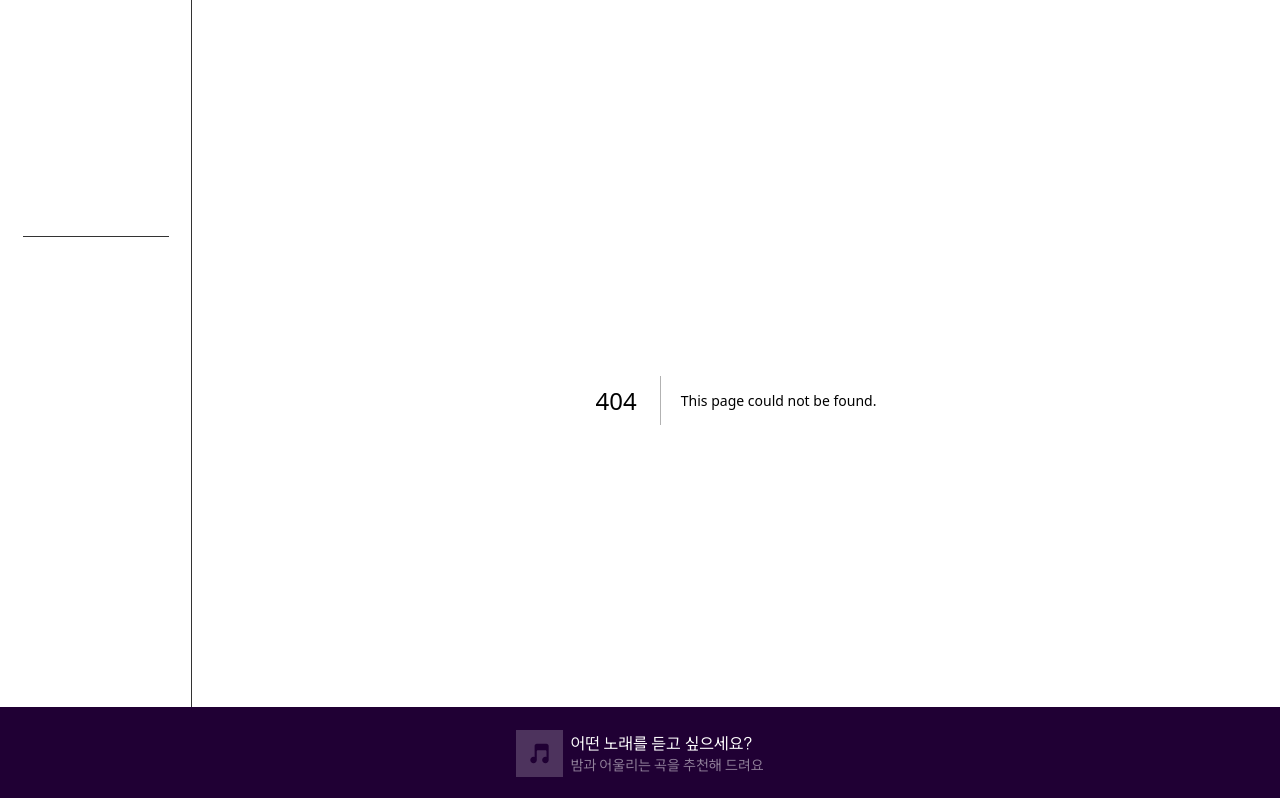
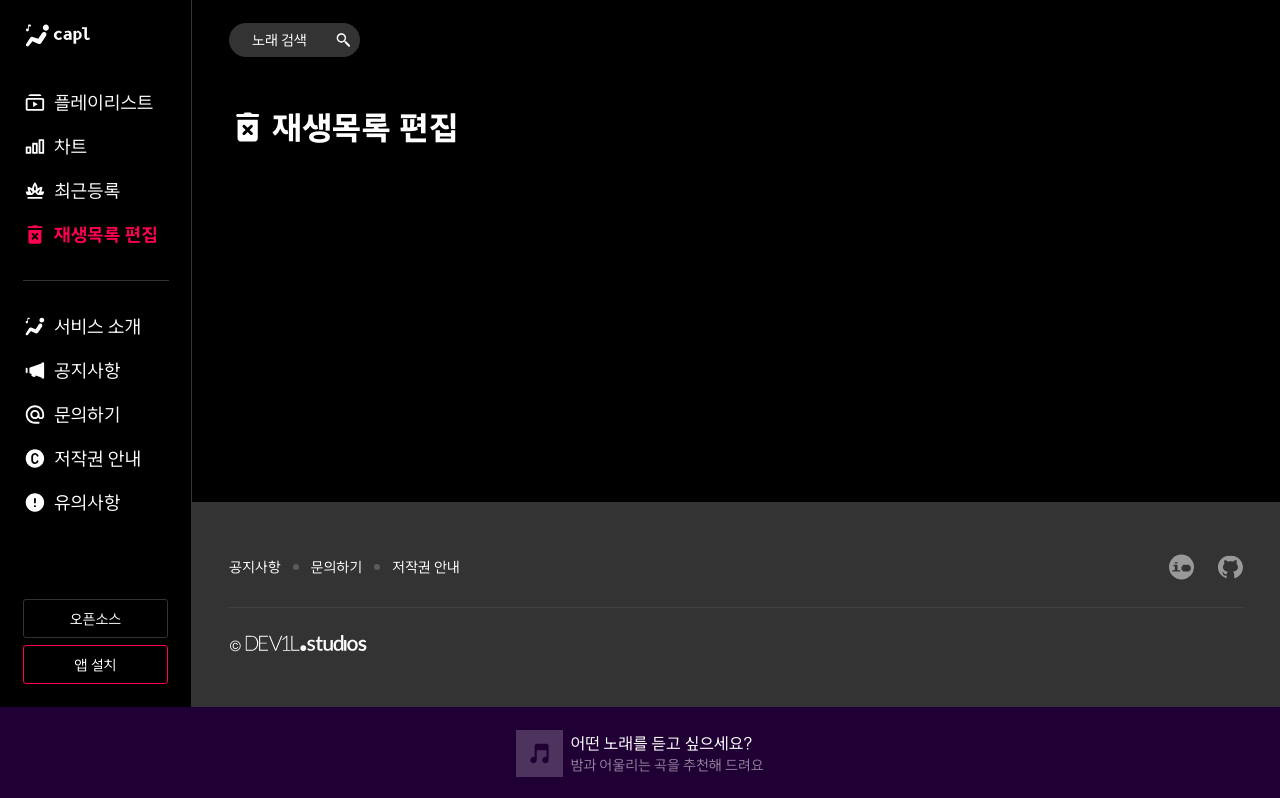
Before and after one commit to naninyang/capl, a Next.js app: page /custom in a window 1280 px wide. Before the commit this address had no page. Shown: the top 798 px of the page. Built offline with nearby package versions, Linux system fonts and the light colour scheme.

Commit message:
Add Custom page

```diff
--- a/components/Icons.tsx
+++ b/components/Icons.tsx
@@ -193,6 +193,28 @@ export function NewlyDefaultMenuIcon() {
     <svg width="25" height="24" viewBox="0 0 25 24" fill="none" xmlns="http://www.w3.org/2000/svg">
       <path
         d="M12.9766 3C9.97656 6 9.97656 10 9.97656 10C9.97656 10 7.97656 8 4.97656 8C4.97656 11 5.97656 13 5.97656 13H2.97656C2.97656 15 3.97656 16 4.97656 17H9.97656L12.9766 14L15.9766 17H20.9766C21.9766 16 22.9766 15 22.9766 13H19.9766C19.9766 13 20.9766 11 20.9766 8C17.9766 8 15.9766 10 15.9766 10C15.9766 10 15.9766 6 12.9766 3ZM12.9746 6.36328C13.9386 8.22628 13.9766 9.985 13.9766 10V12.1719L12.9766 11.1719L11.9766 12.1719V10C11.9766 9.977 12.0116 8.22428 12.9746 6.36328ZM7.26367 10.5547C8.07267 10.9507 8.5605 11.4131 8.5625 11.4141L10.6484 13.5L9.19141 14.957L7.76562 12.1055C7.76062 12.0955 7.48767 11.5257 7.26367 10.5547ZM18.6855 10.5586C18.4615 11.5286 18.1885 12.1035 18.1875 12.1055L16.7617 14.957L15.3047 13.5L17.3906 11.4141C17.3986 11.4061 17.8855 10.9506 18.6855 10.5586ZM4.97656 19V21H20.9766V19H4.97656Z"
+        fill="white"
+      />
+    </svg>
+  );
+}
+
+export function CustomCurrentMenuIcon() {
+  return (
+    <svg width="26" height="25" viewBox="0 0 26 25" fill="none" xmlns="http://www.w3.org/2000/svg">
+      <path
+        d="M11.3933 2.08333L10.3516 3.12499H6.18498C5.60998 3.12499 5.14331 3.59166 5.14331 4.16666C5.14331 4.74166 5.60998 5.20833 6.18498 5.20833H20.7683C21.3433 5.20833 21.81 4.74166 21.81 4.16666C21.81 3.59166 21.3433 3.12499 20.7683 3.12499H16.6016L15.56 2.08333H11.3933ZM6.18498 7.29166V20.8333C6.18498 21.9792 7.12248 22.9167 8.26831 22.9167H18.685C19.8308 22.9167 20.7683 21.9792 20.7683 20.8333V7.29166H6.18498ZM10.7789 10.848C11.0448 10.848 11.3107 10.9485 11.5133 11.1511L13.4766 13.1144L15.4399 11.1511C15.8451 10.7459 16.5036 10.7459 16.9089 11.1511C17.3141 11.5563 17.3141 12.2148 16.9089 12.62L14.9456 14.5833L16.9089 16.5466C17.3141 16.9518 17.3141 17.6103 16.9089 18.0155C16.5036 18.4207 15.8451 18.4207 15.4399 18.0155L13.4766 16.0522L11.5133 18.0155C11.1081 18.4207 10.4496 18.4207 10.0444 18.0155C9.63923 17.6103 9.63923 16.9518 10.0444 16.5466L12.0077 14.5833L10.0444 12.62C9.63923 12.2148 9.63923 11.5563 10.0444 11.1511C10.247 10.9485 10.513 10.848 10.7789 10.848Z"
+        fill="white"
+      />
+    </svg>
+  );
+}
+
+export function CustomDefaultMenuIcon() {
+  return (
+    <svg width="26" height="25" viewBox="0 0 26 25" fill="none" xmlns="http://www.w3.org/2000/svg">
+      <path
+        d="M11.3933 2.08333L10.3516 3.12499H5.14331V5.20833H6.18498V20.8333C6.18498 21.9719 7.1297 22.9167 8.26831 22.9167H18.685C19.8236 22.9167 20.7683 21.9719 20.7683 20.8333V5.20833H21.81V3.12499H19.7266H16.6016L15.56 2.08333H11.3933ZM8.26831 5.20833H18.685V20.8333H8.26831V5.20833ZM11.0881 8.6385L9.61515 10.1115L12.0037 12.5L9.61515 14.8885L11.0881 16.3615L13.4766 13.973L15.8652 16.3615L17.3381 14.8885L14.9496 12.5L17.3381 10.1115L15.8652 8.6385L13.4766 11.027L11.0881 8.6385Z"
         fill="white"
       />
     </svg>
--- a/components/Navigation.tsx
+++ b/components/Navigation.tsx
@@ -9,6 +9,8 @@ import {
   ChartCurrentMenuIcon,
   ChartDefaultMenuIcon,
   ContactMenuIcon,
+  CustomCurrentMenuIcon,
+  CustomDefaultMenuIcon,
   LicenseMenuIcon,
   MoreMenuIcon,
   NewlyCurrentMenuIcon,
@@ -99,6 +101,12 @@ export default function Navigation() {
                   최근등록
                 </Anchor>
               </li>
+              <li className={router.pathname === '/custom' ? styles.current : undefined}>
+                <Anchor href="/custom" onClick={closeMore}>
+                  {router.pathname === '/custom' ? <CustomCurrentMenuIcon /> : <CustomDefaultMenuIcon />}
+                  재생목록 편집
+                </Anchor>
+              </li>
               <li>
                 <button type="button" onClick={() => setIsMore((more) => !more)}>
                   <MoreMenuIcon />
@@ -136,6 +144,12 @@ export default function Navigation() {
                   <Anchor href="/newly">
                     {router.pathname === '/newly' ? <NewlyCurrentMenuIcon /> : <NewlyDefaultMenuIcon />}
                     최근등록
+                  </Anchor>
+                </li>
+                <li className={router.pathname === '/custom' ? styles.current : undefined}>
+                  <Anchor href="/custom">
+                    {router.pathname === '/custom' ? <CustomCurrentMenuIcon /> : <CustomDefaultMenuIcon />}
+                    재생목록 편집
                   </Anchor>
                 </li>
               </ol>
--- /dev/null
+++ b/pages/custom.tsx
@@ -0,0 +1,59 @@
+import { useEffect, useState } from 'react';
+import Image from 'next/image';
+import { useRecoilState } from 'recoil';
+import { playlistState } from '@/recoil/atom';
+import Anchor from '@/components/Anchor';
+import Header from '@/components/Header';
+import styles from '@/styles/Custom.module.sass';
+import { CustomCurrentMenuIcon } from '@/components/Icons';
+
+export default function Custom() {
+  const [playlist, setPlaylist] = useRecoilState(playlistState);
+  const [isClient, setIsClient] = useState(false);
+
+  useEffect(() => {
+    setIsClient(true);
+    if (playlist) {
+      setPlaylist(playlist);
+    }
+  }, [playlist, setPlaylist]);
+
+  if (!isClient) {
+    return null;
+  }
+
+  return (
+    <>
+      <main className={`primary ${styles.custom}`}>
+        <Header />
+        <div className="present">
+          <h1>
+            <CustomCurrentMenuIcon /> 재생목록 편집
+          </h1>
+          <div className={styles.content}>
+            {Object.entries(playlist).map(([playlistTitle, playlistData]) => {
+              let firstTrack: Number | null = null;
+              const parsedData: Number[] = JSON.parse(playlistData as string);
+              firstTrack = parsedData[0];
+              return (
+                <div className={styles.item} key={playlistTitle}>
+                  <Anchor href={`/custom/${encodeURIComponent(playlistTitle)}`}>
+                    <Image
+                      src={`https://cdn.dev1stud.io/capl/album/thm-${firstTrack}.webp`}
+                      width={272}
+                      height={272}
+                      unoptimized
+                      priority
+                      alt=""
+                    />
+                    <strong>{playlistTitle}</strong>
+                  </Anchor>
+                </div>
+              );
+            })}
+          </div>
+        </div>
+      </main>
+    </>
+  );
+}
--- a/pages/index.tsx
+++ b/pages/index.tsx
@@ -77,7 +77,6 @@ export default function Home({
                           priority
                           alt={playlist.title}
                         />
-                        <span>플레이리스트 재생</span>
                       </Anchor>
                       {(isLandscapeDesktop || isPortraitDesktop) && (
                         <button type="button" onClick={() => handlePlaylist(playlist)}>
--- /dev/null
+++ b/styles/Custom.module.sass
@@ -0,0 +1,38 @@
+@import './designSystem'
+
+.custom
+  .content
+    +row
+    margin: rem(-12)
+
+    .item
+      padding: rem(12)
+      width: 50%
+
+      a
+        display: flex
+        flex-direction: column
+        gap: rem(12)
+
+      +mq(minMedium)
+        width: 33.33%
+
+      +mq(minLarge)
+        width: 16.66%
+
+      +mq(landscapeDesktop)
+        position: relative
+
+      +mq(portraitDesktop)
+        position: relative
+
+      img
+        display: block
+        aspect-ratio: 1 / 1
+        width: 100%
+        height: auto
+
+      strong
+        font-size: rem(14)
+        line-height: 1
+        color: $hex-white
```
